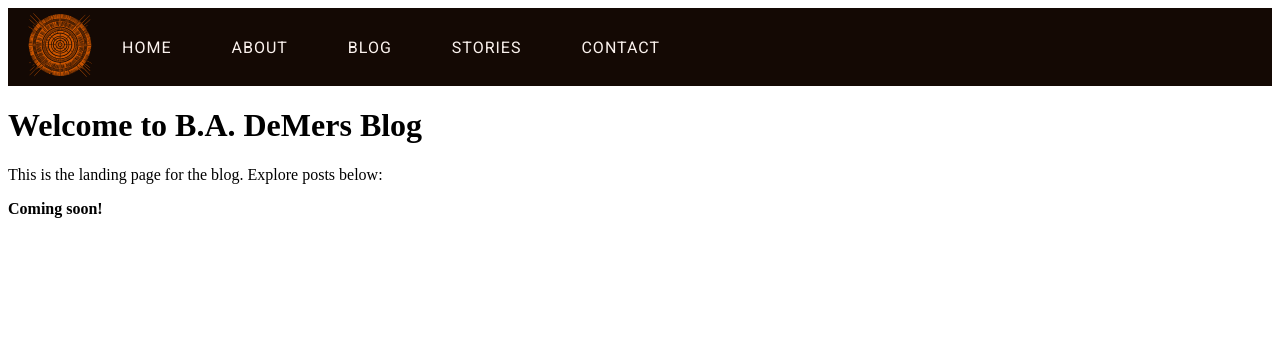
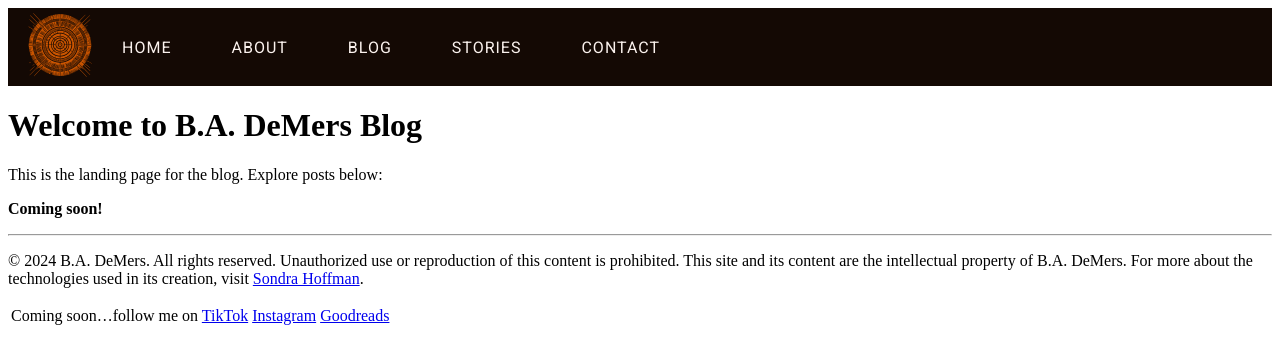
Before and after one commit to fleekgonzalo/storiesbydemers, a Jekyll site: the page built from blog/index.md, in a window 1280 px wide. Shown: the top 364 px of the page. Built offline with Jekyll 4.4.1, drawn with Linux system fonts in a browser that asks for light colours.

Commit message:
fix: update baseurl in config and add copyright notice with social media links to blog and stories pages

```diff
--- a/_config.yml
+++ b/_config.yml
@@ -1,7 +1,7 @@
 title: "Stories by DeMers"  # Your website's title
 description: "A personal website by B.A. DeMers"  # Short site description
 url: "https://sondra94534.github.io" # During local development
-baseurl: "/storiesbydemers" # Empty if not hosting in a subdirectory
+baseurl: "/storiesbydemers/" # Empty if not hosting in a subdirectory
 
  # Full URL to your website
 exclude: ["vendor/bundle/", "node_modules/", "tmp/", "log/", ".jekyll-cache", "Gemfile.lock", "Gemfile", "vendor/cache", "vendor/gems", "vendor/ruby"]
--- a/blog/index.md
+++ b/blog/index.md
@@ -9,3 +9,9 @@ permalink: /blog/
 This is the landing page for the blog. Explore posts below:
 
 **Coming soon!**
+
+---
+
+&copy; 2024 B.A. DeMers. All rights reserved. Unauthorized use or reproduction of this content is prohibited. This site and its content are the intellectual property of B.A. DeMers. For more about the technologies used in its creation, visit [Sondra Hoffman](https://sondrahoffman.online).
+
+Coming soon...follow me on [TikTok](#) | [Instagram](#) | [Goodreads](#)
```
Also changed, not shown: stories/index.md (+6 -0 lines), 2 other files.
